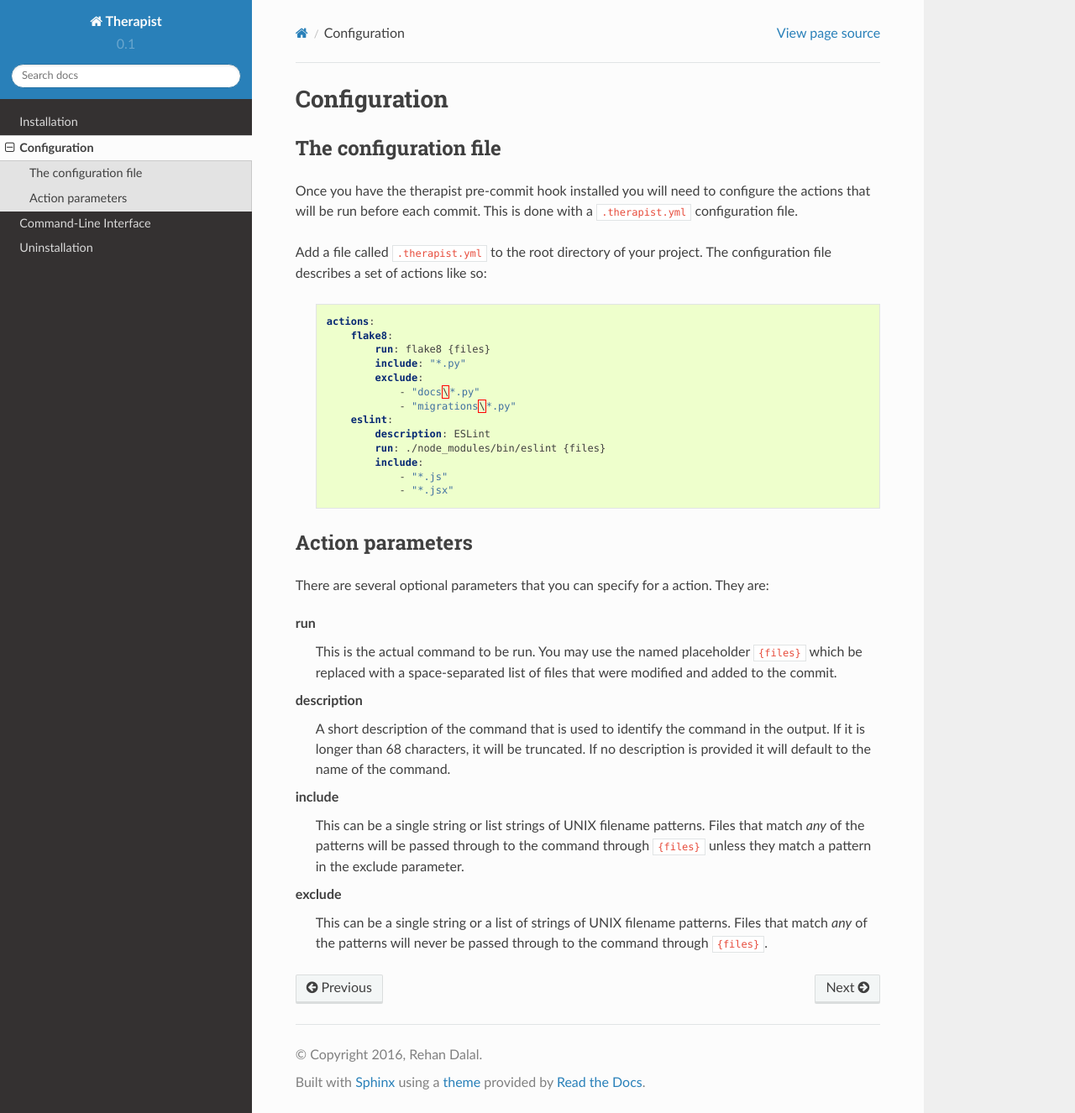
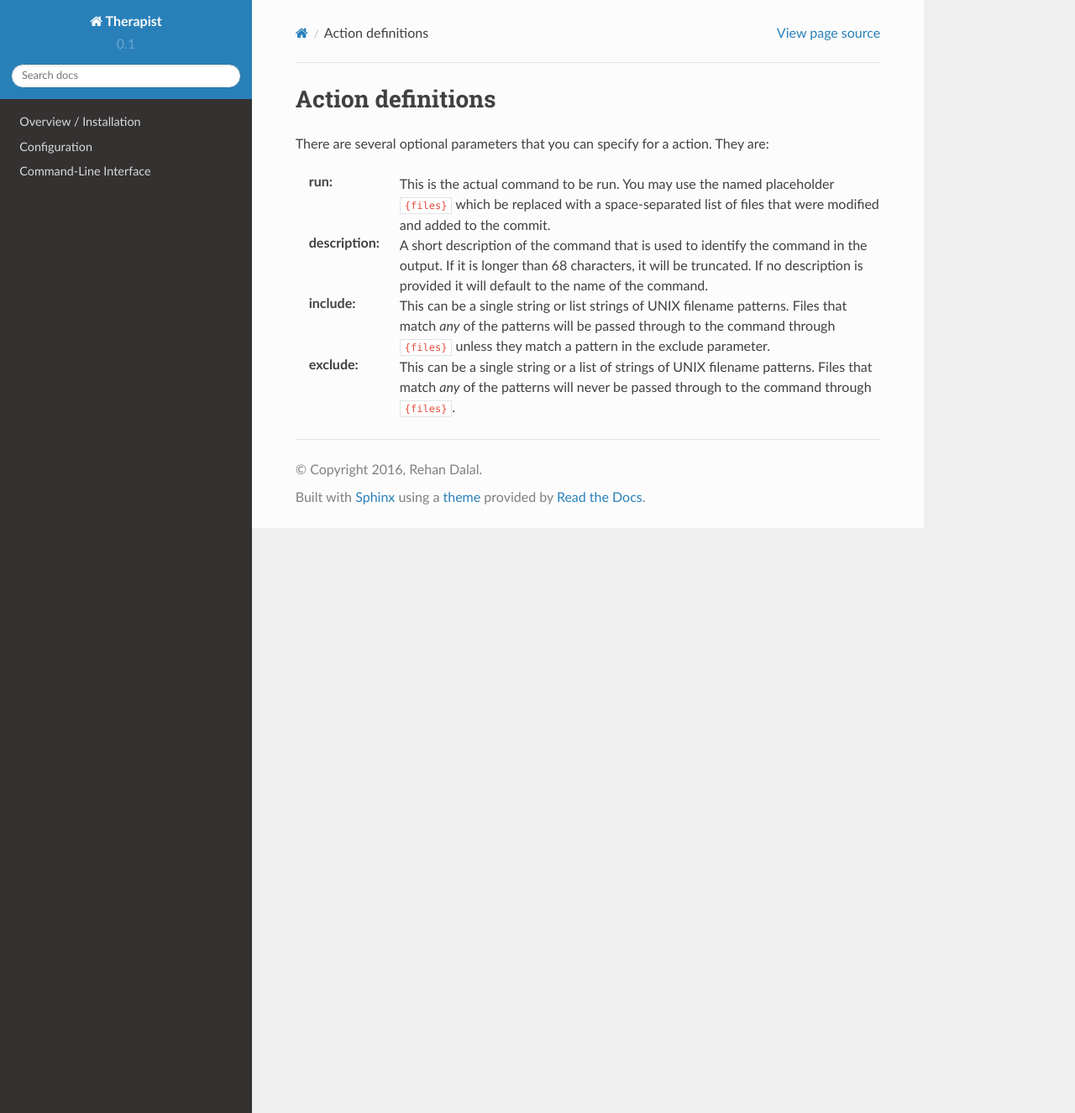
Before and after one commit to rehandalal/therapist, a Sphinx documentation site: the page built from docs/configuration/action-definitions.rst, in a window 1280 px wide and 1326 px high. Shown: the whole window at 84% size. Built offline with Sphinx 7.4.7 and the Read the Docs theme 2.0.0, drawn with Linux system fonts in a browser that asks for light colours.

Commit message:
Refactor docs

```diff
--- a/docs/usage/cli.rst
+++ b/docs/cli.rst
@@ -12,10 +14,10 @@
 
     .. code-block:: bash
 
-       therapist --help
+        # therapist --help
 
 To get more information on a specific command run:
 
     .. code-block:: bash
 
-        therapist <command-name> --help
+        # therapist <command-name> --help
--- /dev/null
+++ b/docs/configuration.rst
@@ -0,0 +1,9 @@
+.. _configuration_toplevel:
+
+=============
+Configuration
+=============
+
+.. include:: configuration/config-file.rst
+
+.. include:: configuration/action-definitions.rst
--- a/docs/usage/configure.rst
+++ b/docs/configuration/action-definitions.rst
@@ -1,56 +1,26 @@
-Configuration
-=============
-
-The configuration file
-----------------------
-
-Once you have the therapist pre-commit hook installed you will need to
-configure the actions that will be run before each commit. This is done with
-a ``.therapist.yml`` configuration file.
-
-Add a file called ``.therapist.yml`` to the root directory of your project. The
-configuration file describes a set of actions like so:
-
-    .. code-block:: yml
-
-        actions:
-            flake8:
-                run: flake8 {files}
-                include: "*.py"
-                exclude:
-                    - "docs\*.py"
-                    - "migrations\*.py"
-            eslint:
-                description: ESLint
-                run: ./node_modules/bin/eslint {files}
-                include:
-                    - "*.js"
-                    - "*.jsx"
-
-
-Action parameters
------------------
+Action definitions
+------------------
 
 There are several optional parameters that you can specify for a action. They
 are:
 
-run
+:run:
     This is the actual command to be run. You may use the named placeholder
     ``{files}`` which be replaced with a space-separated list of files that
     were modified and added to the commit.
 
-description
+:description:
     A short description of the command that is used to identify the command in
     the output. If it is longer than 68 characters, it will be truncated. If
     no description is provided it will default to the name of the command.
 
-include
+:include:
     This can be a single string or list strings of UNIX filename patterns.
     Files that match *any* of the patterns will be passed through to the
     command through ``{files}`` unless they match a pattern in the exclude
     parameter.
 
-exclude
+:exclude:
     This can be a single string or a list of strings of UNIX filename patterns.
     Files that match *any* of the patterns will never be passed through to the
     command through ``{files}``.
```
Also changed, not shown: other parts of docs/cli.rst (+2 -0 lines), docs/configuration/config-file.rst (added, +25 -0 lines), docs/index.rst (+12 -16 lines), docs/overview.rst (added, +21 -0 lines), docs/overview/getting-started.rst (added, +12 -0 lines), docs/overview/install.rst (added, +45 -0 lines), docs/overview/requirements.rst (added, +8 -0 lines), docs/overview/uninstall.rst (added, +11 -0 lines), docs/usage/install.rst (deleted, +0 -41 lines), docs/usage/uninstall.rst (deleted, +0 -8 lines).
